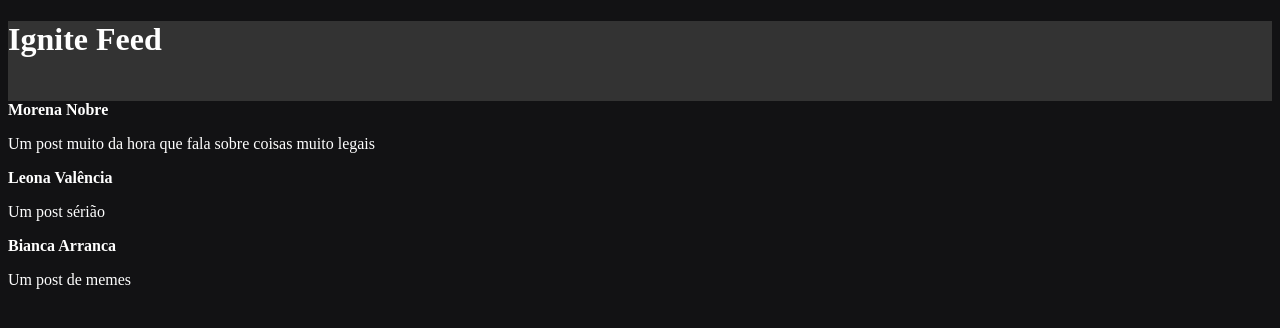
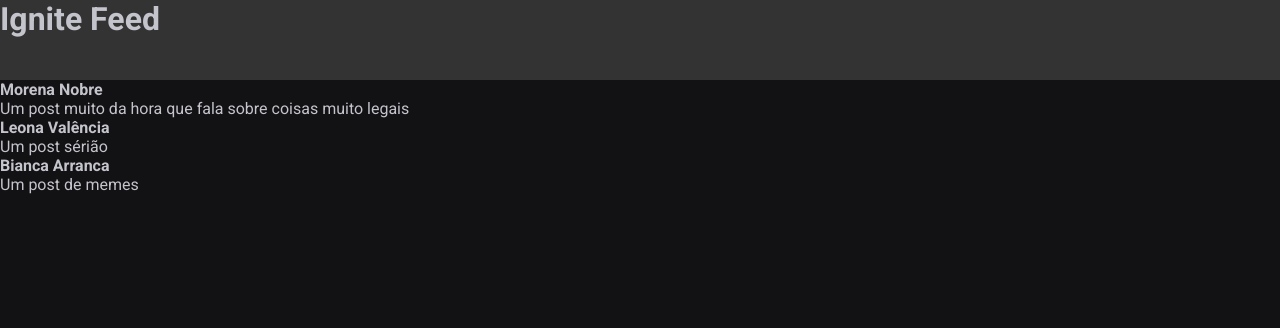
Before and after one commit to MorenaNobre/Ignite-Trilha-ReactJS-2022-Rocketseat, a React (Vite) app in the folder 01-fundamentos-reactjs/: page / in a window 1280 px wide. Shown: the top 328 px of the page. Built offline with nearby package versions, Linux system fonts and the light colour scheme.

Commit message:
global styles

```diff
--- a/01-fundamentos-reactjs/index.html
+++ b/01-fundamentos-reactjs/index.html
@@ -2,9 +2,19 @@
 <html lang="en">
   <head>
     <meta charset="UTF-8" />
+
+    <link rel="preconnect" href="https://fonts.googleapis.com" />
+    <link rel="preconnect" href="https://fonts.gstatic.com" crossorigin />
+
     <link rel="icon" type="image/svg+xml" href="/vite.svg" />
     <meta name="viewport" content="width=device-width, initial-scale=1.0" />
-    <title>Hello World</title>
+
+    <link
+      href="https://fonts.googleapis.com/css2?family=Roboto:wght@400;700&display=swap"
+      rel="stylesheet"
+    />
+
+    <title>Ignite Feed</title>
   </head>
   <body>
     <div id="root"></div>
--- a/01-fundamentos-reactjs/src/App.jsx
+++ b/01-fundamentos-reactjs/src/App.jsx
@@ -1,7 +1,7 @@
 import { Header } from "./components/Header";
 import { Post } from "./Post";
 
-import "./styles.css";
+import "./global.css";
 
 export function App() {
   return (
--- /dev/null
+++ b/01-fundamentos-reactjs/src/global.css
@@ -0,0 +1,30 @@
+:root {
+  --white: #ffffff;
+  --gray-100: #e1e1e6;
+  --gray-300: #c4c4cc;
+  --gray-400: #8d8d99;
+  --gray-600: #323238;
+  --gray-700: #29292e;
+  --gray-800: #202024;
+  --gray-900: #121214;
+
+  --green-500: #00875f;
+}
+
+* {
+  margin: 0;
+  padding: 0;
+  box-sizing: border-box;
+}
+
+body {
+  background: var(--gray-900);
+  color: var(--gray-300);
+  -webkit-font-smoothing: antialiased;
+}
+
+body, input, textarea, button {
+  font-family: "Roboto", sans-serif;
+  font-weigth: 400;
+  font-size: 1rem;
+}
--- a/01-fundamentos-reactjs/src/styles.css
+++ /dev/null
@@ -1,4 +0,0 @@
-body {
-  background: #121214;
-  color: #fff;
-}
```
Also changed, not shown: 1 other file (tests, documents, lock files or other folders).
